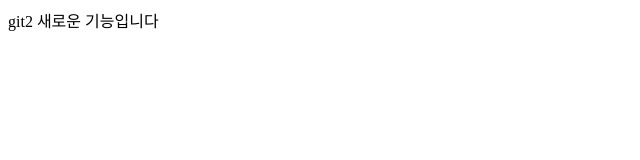
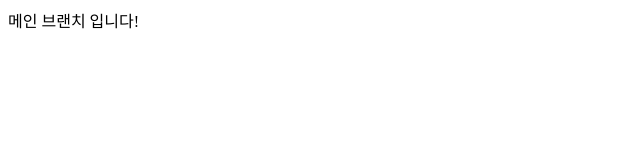
Before and after one commit to kloklog/git, a plain HTML site: page index.html in a window 1280 px wide. Shown: the full height of the page, 0-640 px from the left. Drawn offline with Linux system fonts and the light colour scheme.

Commit message:
메인 브랜치 계속 변경

```diff
--- a/index.html
+++ b/index.html
@@ -4,12 +4,9 @@
     <meta charset="UTF-8">
     <meta http-equiv="X-UA-Compatible" content="IE=edge">
     <meta name="viewport" content="width=device-width, initial-scale=1.0">
-    <title>Document</title>
+    <title>충돌이 날까?!!</title>
 </head>
 <body>
-    git2
-
-
-    새로운 기능입니다
+    메인 브랜치 입니다!
 </body>
 </html>
```
